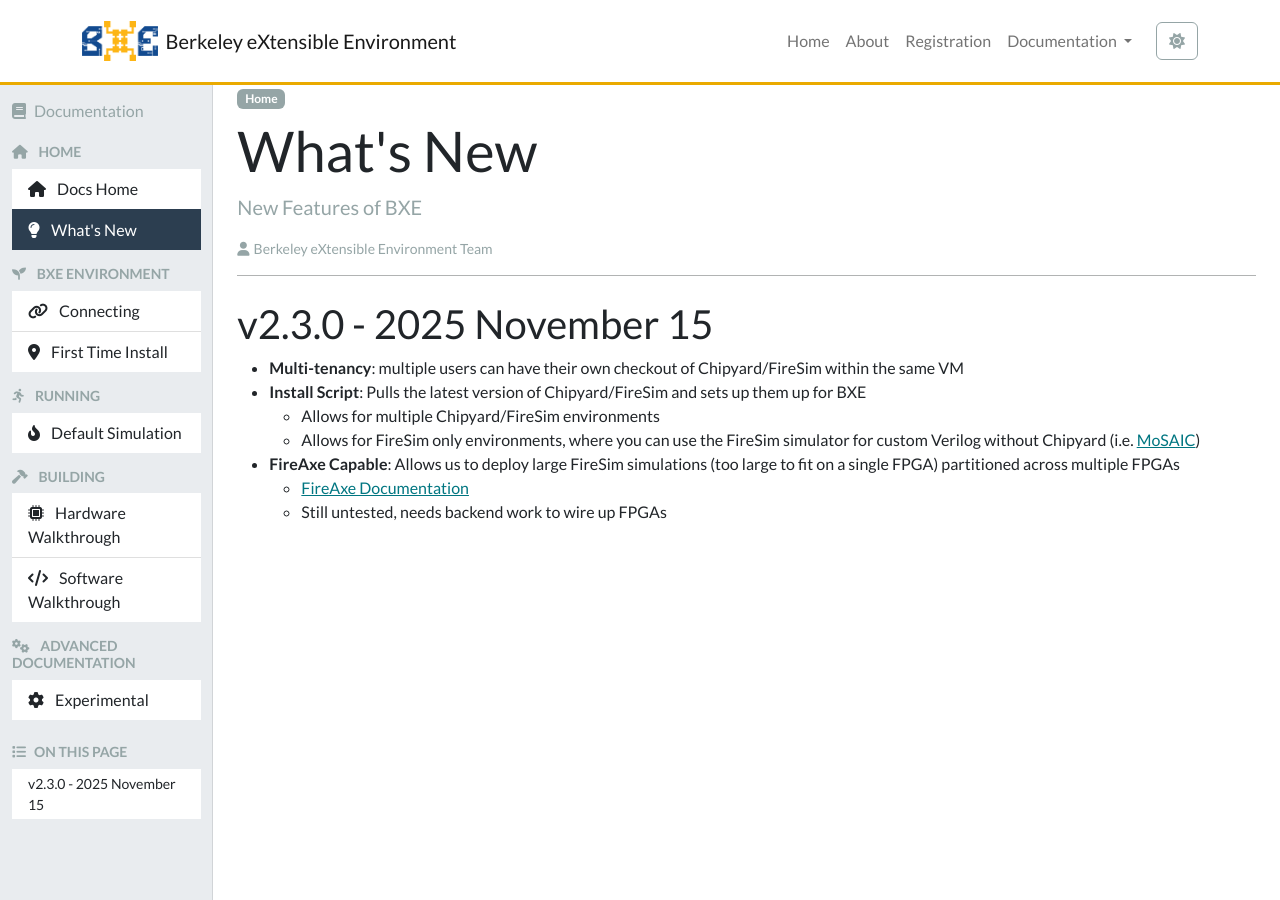
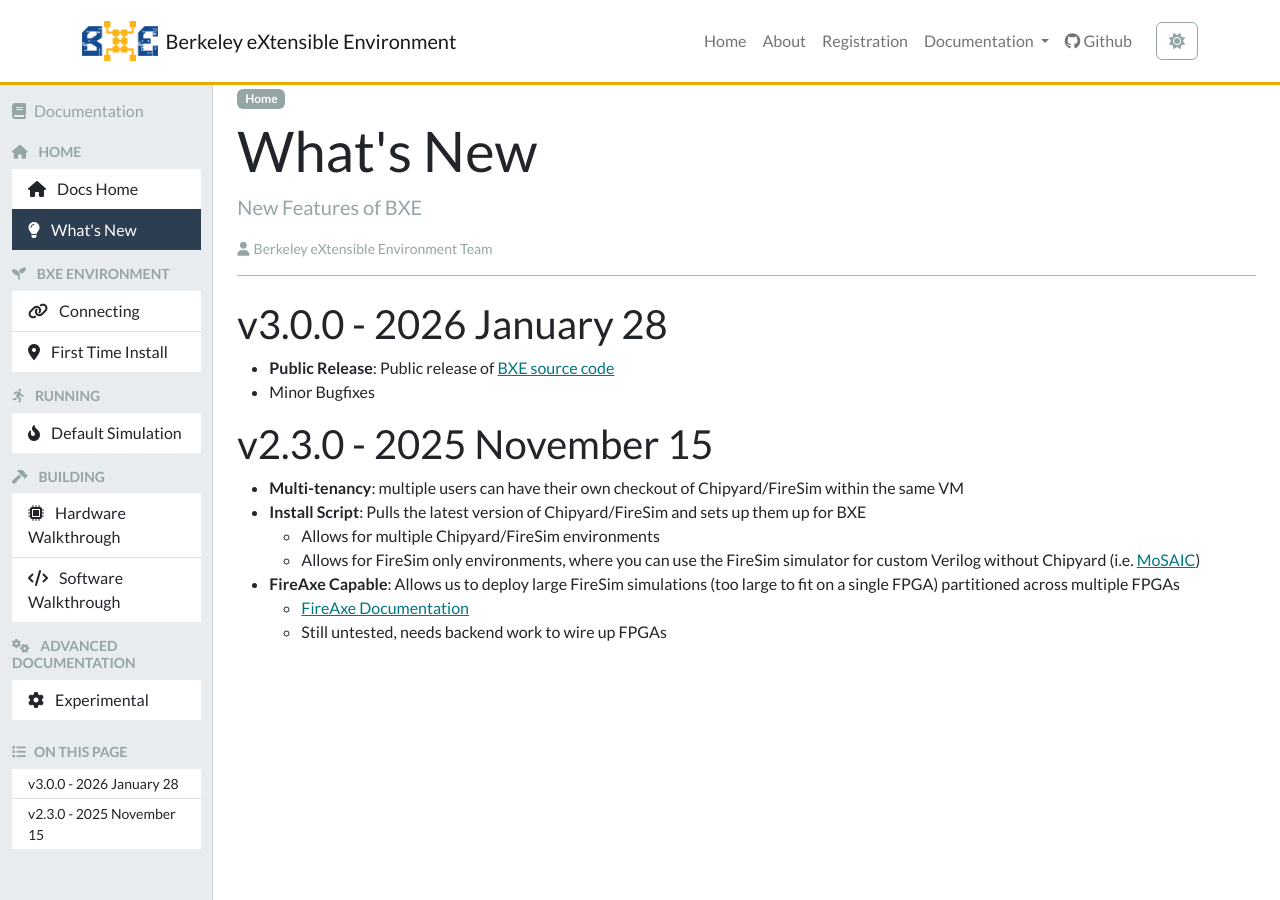
Before and after one commit to lbnlbxe/lbnlbxe.github.io, a Jekyll site: the page built from pages/docs/whats-new.md, in a window 1280 px wide and 900 px high. Built offline with Jekyll 4.4.1, drawn with Linux system fonts in a browser that asks for light colours; nearby versions of some CDN libraries.

Commit message:
Added GitHub links

```diff
--- a/_config.yml
+++ b/_config.yml
@@ -20,6 +20,8 @@ copyright_notice: |
   If you have questions about your rights to use or distribute this software, please contact Berkeley Lab's Intellectual Property Office at IPO@lbl.gov.
 
   NOTICE.  This Software was developed under funding from the U.S. Department of Energy and the U.S. Government consequently retains certain rights.  As such, the U.S. Government has been granted for itself and others acting on its behalf a paid-up, nonexclusive, irrevocable, worldwide license in the Software to reproduce, distribute copies to the public, prepare derivative works, and perform publicly and display publicly, and to permit others to do so.
+
+github_repo: "https://github.com/lbnlbxe/bxe"
 
 markdown: kramdown
 highlighter: rouge
--- a/_includes/navbar.html
+++ b/_includes/navbar.html
@@ -53,6 +53,12 @@
                         {% endif %}
                     {% endunless %}
                 {% endfor %}
+                {% if site.github_repo and site.github_repo != '' %}
+                    <!-- GitHub Repository nav item-->
+                    <li class="nav-item">
+                        <a class="nav-link" href="{{ site.github_repo }}" target="_blank"><i class="fa-brands fa-github"></i> Github</a>
+                    </li>
+                {% endif %}
             </ul>
 
             <button class="btn btn-outline-secondary" id="theme-toggle" aria-label="Toggle dark mode">
--- a/pages/docs/index.md
+++ b/pages/docs/index.md
@@ -15,7 +15,7 @@ order: 1
 Welcome to the comprehensive documentation for Berkeley eXtensible Environment. This documentation is designed to help you understand, configure, and extend our project.
 
 <div class="alert alert-success mt-4" role="alert">
-  <strong>BXE v2.3.0 Released!</strong> Check out the <a href="{{ '/docs/whats-new' | relative_url }}">What's New</a> page to learn about new features of BXE.
+  <strong>BXE v3.0.0 Released!</strong> Check out the <a href="{{ '/docs/whats-new' | relative_url }}">What's New</a> page to learn about new features of BXE.
 </div>
 
 ## UCB BAR Documentation
--- a/pages/docs/whats-new.md
+++ b/pages/docs/whats-new.md
@@ -10,6 +10,11 @@ permalink: /docs/whats-new
 order: 2
 ---
 
+## v3.0.0 - 2026 January 28
+
+- **Public Release**: Public release of [BXE source code](https://github.com/lbnlbxe/bxe)
+- Minor Bugfixes
+
 ## v2.3.0 - 2025 November 15
 
 - **Multi-tenancy**: multiple users can have their own checkout of Chipyard/FireSim within the same VM
```
Also changed, not shown: index.md (+2 -1 lines).
